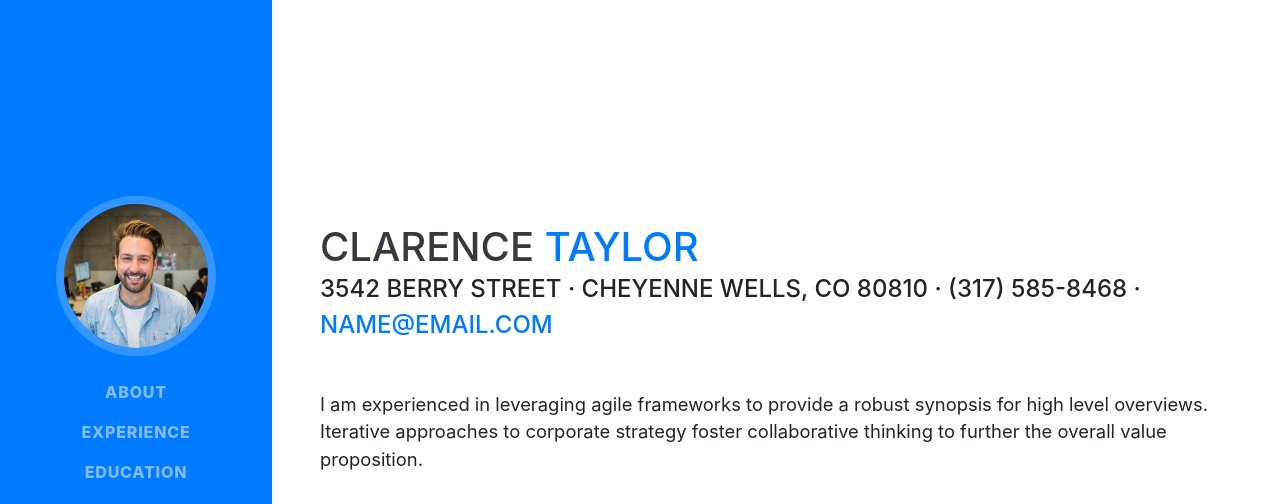
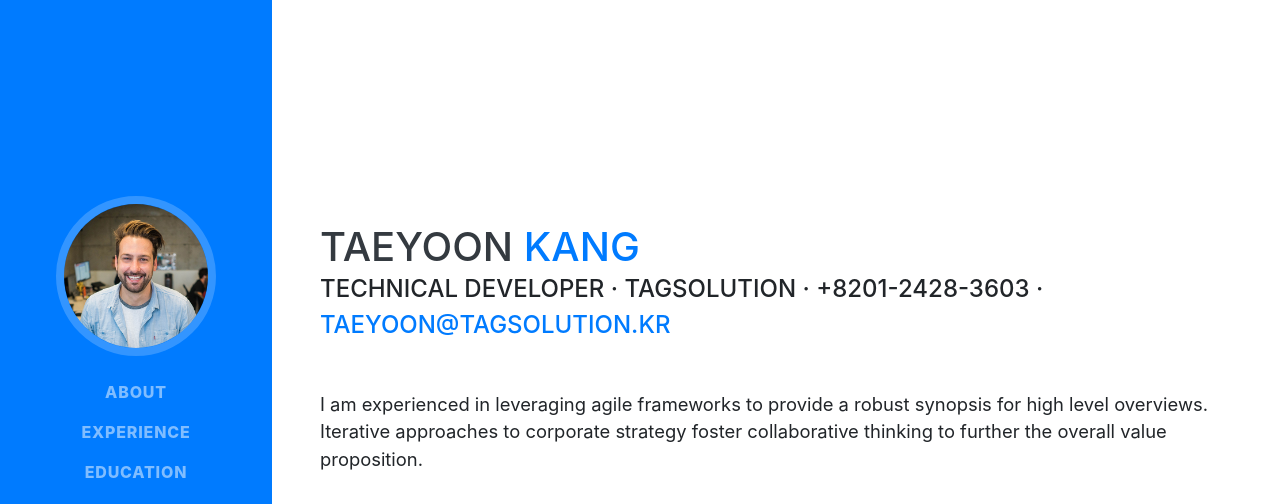
Before and after one commit to TykanN/TykanN.github.io, a website with bundled scripts: page index.html in a window 1280 px wide. Shown: the top 504 px of the page. Built offline with nearby package versions, Linux system fonts and the light colour scheme; a web font is replaced by a local one.

Commit message:
Update index.html

```diff
--- a/index.html
+++ b/index.html
@@ -8,7 +8,7 @@
   <meta name="description" content="">
   <meta name="author" content="">
 
-  <title>Resume - Start Bootstrap Theme</title>
+  <title>Taeyoon Kang</title>
 
   <!-- Bootstrap core CSS -->
   <link href="vendor/bootstrap/css/bootstrap.min.css" rel="stylesheet">
@@ -27,7 +27,7 @@
 
   <nav class="navbar navbar-expand-lg navbar-dark bg-primary fixed-top" id="sideNav">
     <a class="navbar-brand js-scroll-trigger" href="#page-top">
-      <span class="d-block d-lg-none">Clarence Taylor</span>
+      <span class="d-block d-lg-none">TykanN</span>
       <span class="d-none d-lg-block">
         <img class="img-fluid img-profile rounded-circle mx-auto mb-2" src="img/profile.jpg" alt="">
       </span>
@@ -63,11 +63,11 @@
 
     <section class="resume-section p-3 p-lg-5 d-flex align-items-center" id="about">
       <div class="w-100">
-        <h1 class="mb-0">Clarence
-          <span class="text-primary">Taylor</span>
+        <h1 class="mb-0">taeyoon
+          <span class="text-primary">kang</span>
         </h1>
-        <div class="subheading mb-5">3542 Berry Street · Cheyenne Wells, CO 80810 · (317) 585-8468 ·
-          <a href="mailto:name@email.com">name@email.com</a>
+        <div class="subheading mb-5">Technical Developer · TagSolution · +8201-2428-3603 ·
+          <a href="mailto:taeyoon@tagsolution.kr">taeyoon@tagsolution.kr</a>
         </div>
         <p class="lead mb-5">I am experienced in leveraging agile frameworks to provide a robust synopsis for high level overviews. Iterative approaches to corporate strategy foster collaborative thinking to further the overall value proposition.</p>
         <div class="social-icons">
```
